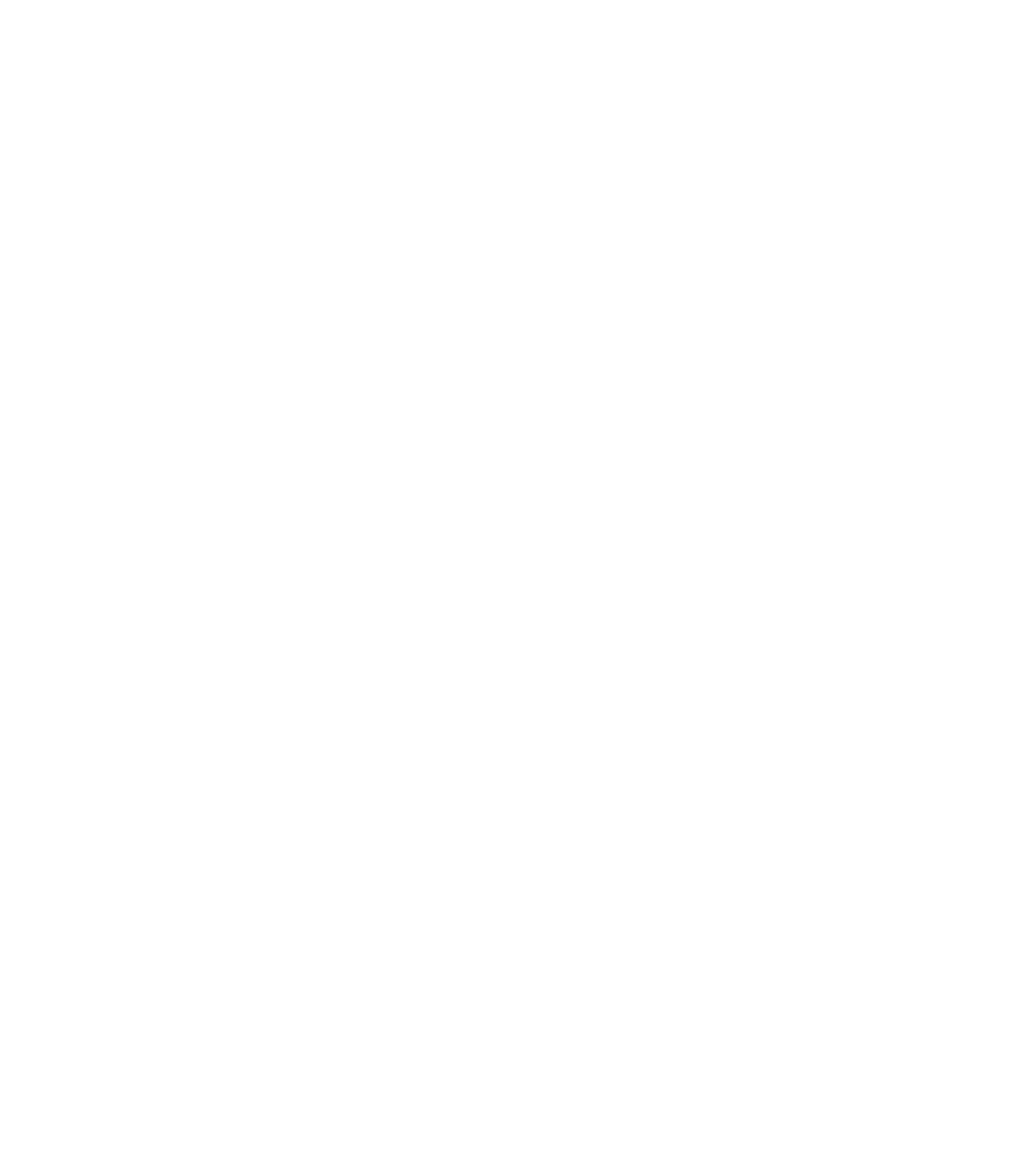
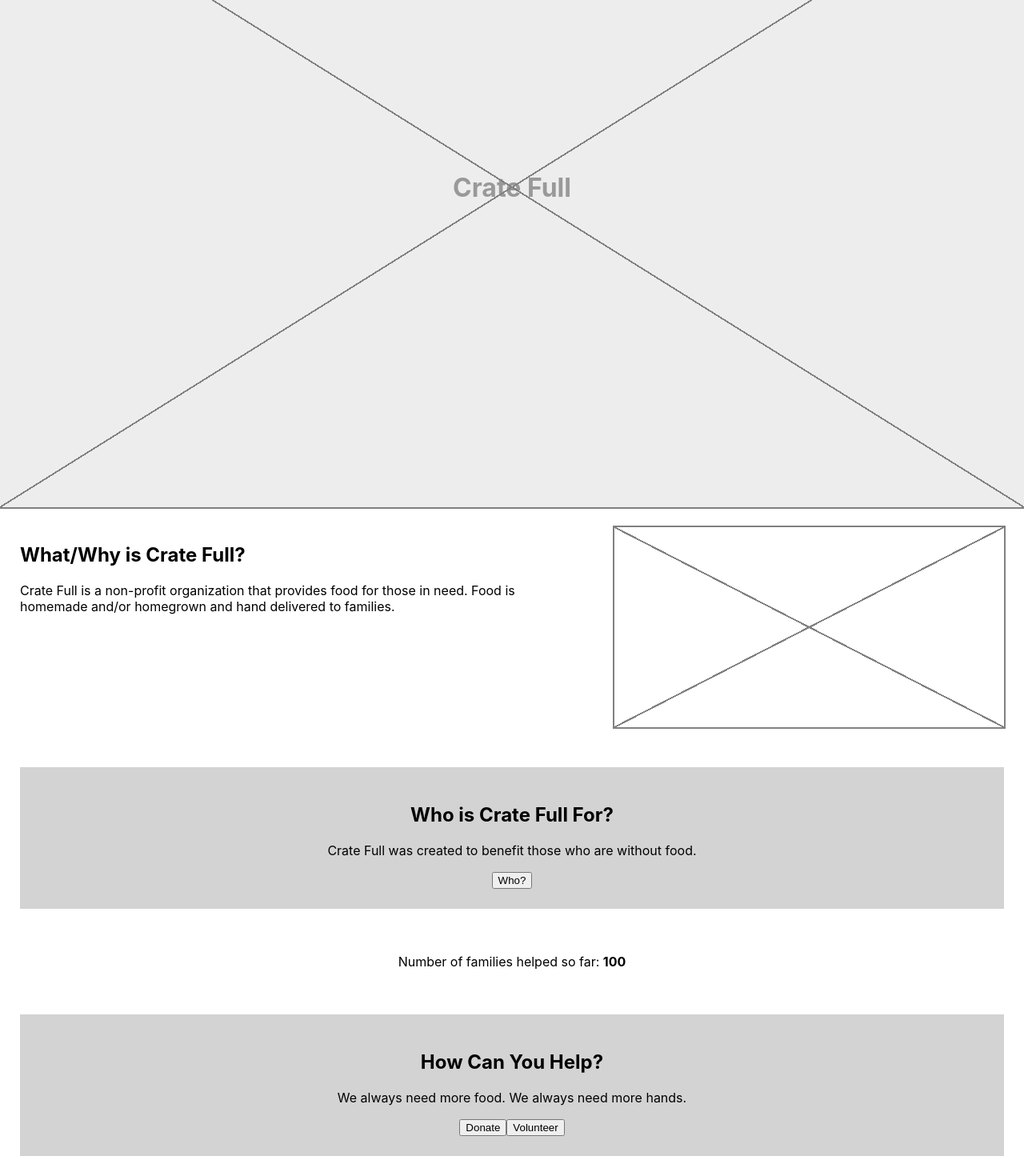
Before and after one commit to capnnemo2/cratefull, a React (Create React App) app: page / in a window 1280 px wide. Shown: the part 226-1696 px from the top of the page at 80% size. Before the commit the page ends 800 px from the top, so only its background shows below. Built offline with nearby package versions, Linux system fonts and the light colour scheme.

Commit message:
Fleshing out wireframe

```diff
--- /dev/null
+++ b/src/Counter/Counter.css
@@ -0,0 +1,4 @@
+.Counter {
+  padding: 15px;
+  text-align: center;
+}
--- /dev/null
+++ b/src/Counter/Counter.js
@@ -0,0 +1,14 @@
+import React from "react";
+import "./Counter.css";
+
+function Counter() {
+  return (
+    <div className="Counter">
+      <p>
+        Number of families helped so far: <strong>100</strong>
+      </p>
+    </div>
+  );
+}
+
+export default Counter;
--- /dev/null
+++ b/src/Home/Home.css
@@ -0,0 +1,65 @@
+.img {
+  outline: 2px solid gray;
+  position: relative;
+  z-index: 1;
+}
+.img::before {
+  position: absolute;
+  z-index: 8675309;
+  top: 0;
+  bottom: 0;
+  right: 0;
+  left: 0;
+  background: linear-gradient(
+      to top right,
+      transparent calc(50% - 1px),
+      gray calc(50% - 1px),
+      gray calc(50% + 1px),
+      transparent calc(50% + 1px)
+    ),
+    linear-gradient(
+      to bottom right,
+      transparent calc(50% - 1px),
+      gray calc(50% - 1px),
+      gray calc(50% + 1px),
+      transparent calc(50% + 1px)
+    ),
+    #fff9;
+  content: "";
+}
+
+.hero {
+  height: 100vh;
+  background-color: lightgray;
+  display: flex;
+  align-items: center;
+  justify-content: center;
+}
+
+.summary {
+  display: flex;
+}
+
+.wrap {
+  margin: 25px;
+}
+
+.fake-food {
+  height: 250px;
+  width: 60%;
+  margin: 25px;
+}
+
+.who-for {
+  text-align: center;
+  margin: 25px;
+  padding: 25px;
+  background-color: lightgray;
+}
+
+.how-help {
+  text-align: center;
+  margin: 25px;
+  padding: 25px;
+  background-color: lightgray;
+}
--- a/src/Home/Home.js
+++ b/src/Home/Home.js
@@ -1,10 +1,42 @@
 import React from "react";
+import Counter from "../Counter/Counter";
+import "./Home.css";
 
 function Home() {
   return (
-    <div>
-      <div className="logo">
-        <h1>Crate Full</h1>
+    <div className="Home">
+      <div className="img hero">
+        <h1 className="hero-logo">Crate Full</h1>
+      </div>
+
+      <div className="summary">
+        <div className="wrap">
+          <h2>What/Why is Crate Full?</h2>
+          <p>
+            Crate Full is a non-profit organization that provides food for those
+            in need. Food is homemade and/or homegrown and hand delivered to
+            families.
+          </p>
+        </div>
+
+        <div className="img fake-food"></div>
+      </div>
+
+      <div className="who-for">
+        <h2>Who is Crate Full For?</h2>
+        <p>Crate Full was created to benefit those who are without food.</p>
+        <button type="button">Who?</button>
+      </div>
+
+      <div className="counter">
+        <Counter />
+      </div>
+
+      <div className="how-help">
+        <h2>How Can You Help?</h2>
+        <p>We always need more food. We always need more hands.</p>
+        <button type="button">Donate</button>
+        <button type="button">Volunteer</button>
       </div>
     </div>
   );
```
